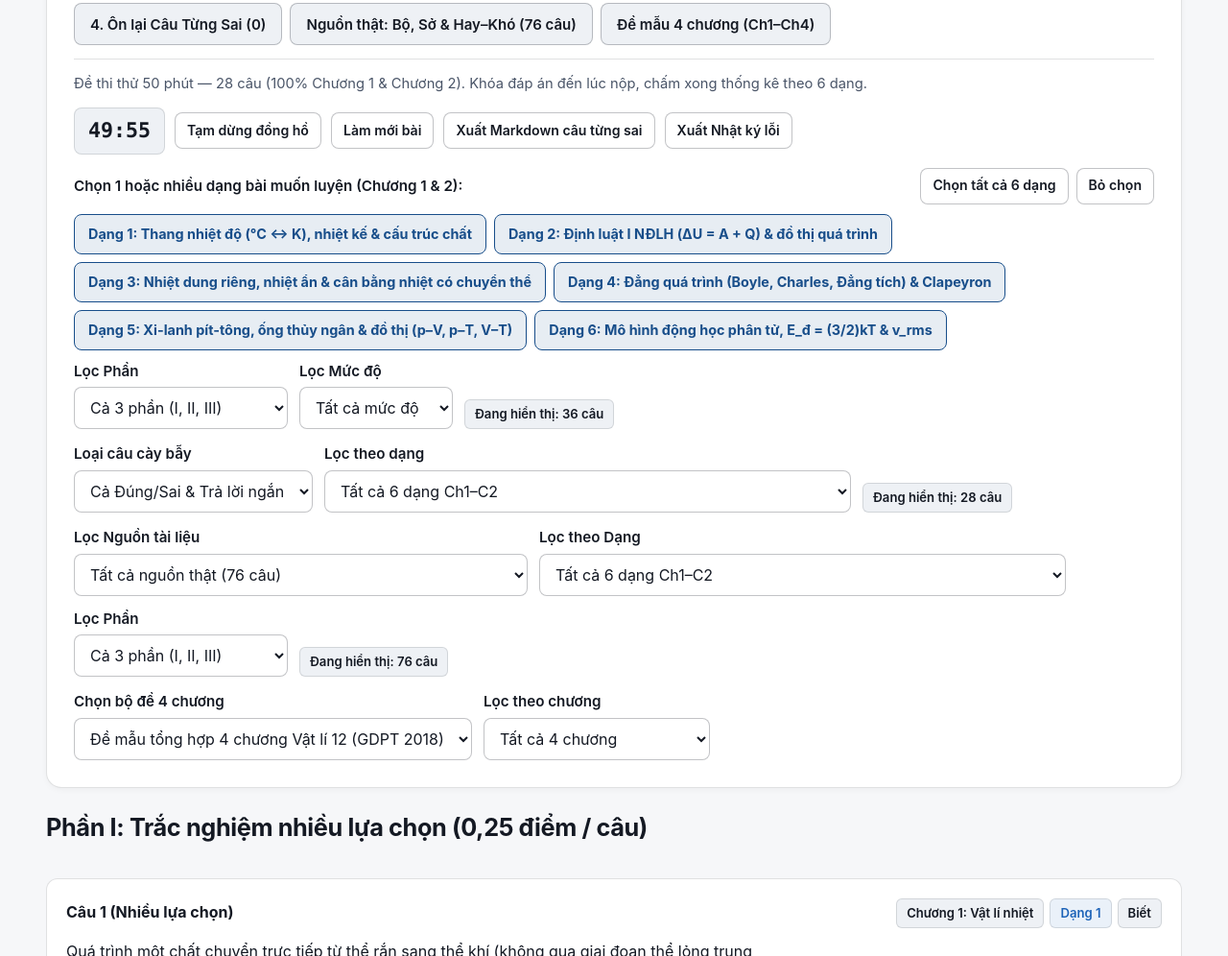
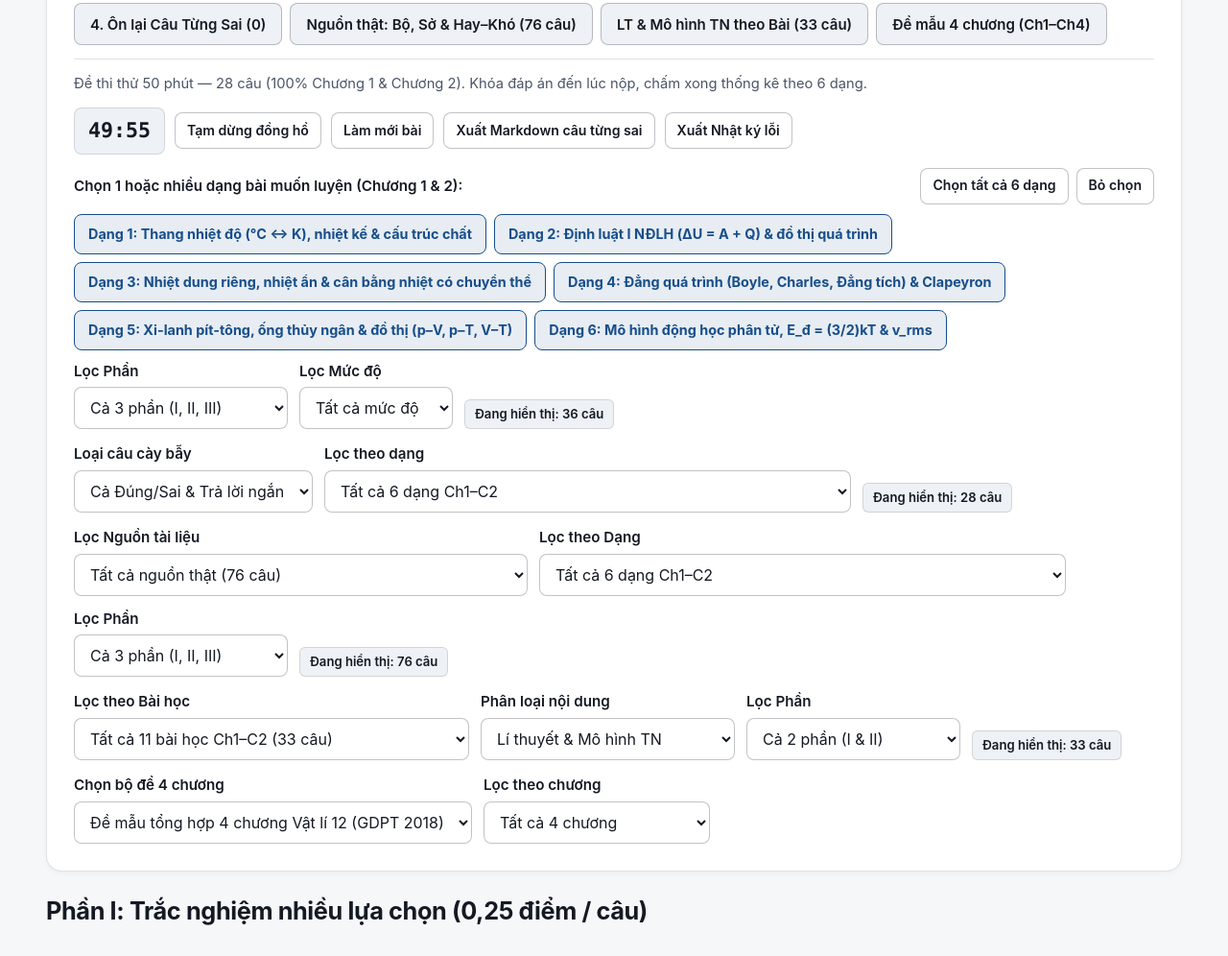
Before and after one commit to hoanganh159271-rgb/vat-li-12-thptqg, a plain HTML site: page luyen_tap/phong_thi_thptqg.html in a window 1280 px wide. Shown: the part 293-1289 px from the top of the page at 96% size. Drawn offline with Linux system fonts and the light colour scheme.

Commit message:
Integrate 11-lesson theory & experiment-model mode into exam room

```diff
--- a/luyen_tap/phong_thi_thptqg.html
+++ b/luyen_tap/phong_thi_thptqg.html
@@ -203,6 +203,7 @@
         <button type="button" class="mode-tab" role="tab" data-mode="bay_ds_tln" id="tab-bay_ds_tln" aria-selected="false">3. Chuyên cày Bẫy Đúng/Sai &amp; Trả lời ngắn</button>
         <button type="button" class="mode-tab" role="tab" data-mode="on_cau_sai" id="tab-on_cau_sai" aria-selected="false">4. Ôn lại Câu Từng Sai (0)</button>
         <button type="button" class="mode-tab" role="tab" data-mode="nguon_that" id="tab-nguon_that" aria-selected="false">Nguồn thật: Bộ, Sở &amp; Hay–Khó (76 câu)</button>
+        <button type="button" class="mode-tab" role="tab" data-mode="ly_thuyet_tn" id="tab-ly_thuyet_tn" aria-selected="false">LT &amp; Mô hình TN theo Bài (33 câu)</button>
         <button type="button" class="mode-tab" role="tab" data-mode="de_mau" id="tab-de_mau" aria-selected="false">Đề mẫu 4 chương (Ch1–Ch4)</button>
       </div>
 
@@ -309,6 +310,35 @@
           </div>
         </div>
 
+        <!-- Bộ lọc Lý thuyết & Mô hình TN từng Bài học (Mode 6) -->
+        <div id="lttn-filters" hidden style="display: flex; flex-wrap: wrap; gap: 12px; align-items: center;">
+          <div>
+            <label for="sel-lttn-bai" class="control-label" style="display: block; margin-bottom: 4px;">Lọc theo Bài học</label>
+            <select id="sel-lttn-bai" style="min-width: 260px;">
+              <option value="all">Tất cả 11 bài học Ch1–C2 (33 câu)</option>
+            </select>
+          </div>
+          <div>
+            <label for="sel-lttn-loai" class="control-label" style="display: block; margin-bottom: 4px;">Phân loại nội dung</label>
+            <select id="sel-lttn-loai" style="min-width: 210px;">
+              <option value="all">Lí thuyết &amp; Mô hình TN</option>
+              <option value="ly_thuyet">Lí thuyết bài học cốt lõi</option>
+              <option value="mo_hinh_tn">Lí thuyết Mô hình Thí nghiệm</option>
+            </select>
+          </div>
+          <div>
+            <label for="sel-lttn-phan" class="control-label" style="display: block; margin-bottom: 4px;">Lọc Phần</label>
+            <select id="sel-lttn-phan" style="min-width: 170px;">
+              <option value="all">Cả 2 phần (I &amp; II)</option>
+              <option value="I">Phần I (Nhiều lựa chọn)</option>
+              <option value="II">Phần II (Đúng/Sai)</option>
+            </select>
+          </div>
+          <div style="align-self: flex-end;">
+            <span id="lttn-count-tag" class="tag">Đang hiển thị: 33 câu</span>
+          </div>
+        </div>
+
         <!-- Bộ lọc Đề mẫu 4 chương cũ (Mode 5) -->
         <div id="legacy-filters" hidden style="display: flex; flex-wrap: wrap; gap: 12px; align-items: center;">
           <div>
@@ -423,6 +453,7 @@
   <script src="./data_nguon_thuc_te_c1_c2.js"></script>
   <script src="./data_de_tinh_hot_c1_c2.js"></script>
   <script src="./data_hay_kho_c1_c2.js"></script>
+  <script src="./data_ly_thuyet_tn_c1_c2.js"></script>
   <script>
     (function () {
       'use strict';
@@ -433,6 +464,7 @@
       var NGUON_BANK = window.LY_NGUON_THUC_TE_C1_C2 || { questions: [] };
       var DE_TINH_BANK = window.LY_DE_TINH_HOT_C1_C2 || { questions: [] };
       var HAY_KHO_BANK = window.LY_HAY_KHO_C1_C2 || { questions: [] };
+      var LTTN_BANK = window.LY_LY_THUYET_TN_C1_C2 || { lessons: [], questions: [] };
       var ALL_NGUON_QUESTIONS = [].concat(
         NGUON_BANK.questions || [],
         DE_TINH_BANK.questions || [],
@@ -452,6 +484,7 @@
 
       (CD_BANK.questions || []).forEach(function (q) { registerQuestion(q); });
       (ALL_NGUON_QUESTIONS || []).forEach(function (q) { registerQuestion(q); });
+      (LTTN_BANK.questions || []).forEach(function (q) { registerQuestion(q); });
       (EXAM_C12.phan1 || []).forEach(function (q) { registerQuestion(q, 'I'); });
       (EXAM_C12.phan2 || []).forEach(function (q) { registerQuestion(q, 'II'); });
       (EXAM_C12.phan3 || []).forEach(function (q) { registerQuestion(q, 'III'); });
@@ -538,6 +571,12 @@
       var selNguonDang = document.getElementById('sel-nguon-dang');
       var selNguonPhan = document.getElementById('sel-nguon-phan');
       var nguonCountTag = document.getElementById('nguon-count-tag');
+
+      var lttnFilters = document.getElementById('lttn-filters');
+      var selLttnBai = document.getElementById('sel-lttn-bai');
+      var selLttnLoai = document.getElementById('sel-lttn-loai');
+      var selLttnPhan = document.getElementById('sel-lttn-phan');
+      var lttnCountTag = document.getElementById('lttn-count-tag');
 
       var legacyFilters = document.getElementById('legacy-filters');
       var selExam = document.getElementById('sel-exam');
@@ -577,6 +616,13 @@
         selNguonDang.appendChild(optNguon);
       });
 
+      (LTTN_BANK.lessons || []).forEach(function (ls) {
+        var optLttn = document.createElement('option');
+        optLttn.value = ls.id;
+        optLttn.textContent = 'Ch' + ls.chuong + ' — ' + ls.label;
+        selLttnBai.appendChild(optLttn);
+      });
+
       (LEGACY_BANK.exams || []).forEach(function (ex) {
         var opt = document.createElement('option');
         opt.value = ex.id;
@@ -677,6 +723,9 @@
       selNguonNhom.addEventListener('change', renderView);
       selNguonDang.addEventListener('change', renderView);
       selNguonPhan.addEventListener('change', renderView);
+      selLttnBai.addEventListener('change', renderView);
+      selLttnLoai.addEventListener('change', renderView);
+      selLttnPhan.addEventListener('change', renderView);
 
       function buildTrapPool() {
         var list = [];
@@ -722,6 +771,15 @@
             return true;
           });
           return { list: filteredNguon };
+        }
+        if (appState.mode === 'ly_thuyet_tn') {
+          var filteredLttn = (LTTN_BANK.questions || []).filter(function (q) {
+            if (selLttnBai.value !== 'all' && q.bai !== selLttnBai.value) return false;
+            if (selLttnLoai.value !== 'all' && q.loai_lt !== selLttnLoai.value) return false;
+            if (selLttnPhan.value !== 'all' && q.phan !== selLttnPhan.value) return false;
+            return true;
+          });
+          return { list: filteredLttn };
         }
         if (appState.mode === 'on_cau_sai') {
           var wq = C.getWrongQueue();
@@ -858,6 +916,18 @@
           dTag.className = 'tag tag-cold';
           dTag.textContent = dangLabel(q.dang_bai);
           tagsWrap.appendChild(dTag);
+        }
+        if (q.bai) {
+          var bTag = document.createElement('span');
+          bTag.className = 'tag tag-cold';
+          bTag.textContent = q.bai.replace('B', 'Bài ');
+          tagsWrap.appendChild(bTag);
+        }
+        if (q.loai_lt) {
+          var ltTag = document.createElement('span');
+          ltTag.className = q.loai_lt === 'mo_hinh_tn' ? 'tag tag-warm' : 'tag';
+          ltTag.textContent = q.loai_lt === 'mo_hinh_tn' ? 'Mô hình TN' : 'Lí thuyết bài';
+          tagsWrap.appendChild(ltTag);
         }
         if (q.muc_do) {
           var mTag = document.createElement('span');
@@ -1176,6 +1246,7 @@
         cdFilters.hidden = appState.mode !== 'chuyen_de';
         trapFilters.hidden = appState.mode !== 'bay_ds_tln';
         nguonFilters.hidden = appState.mode !== 'nguon_that';
+        lttnFilters.hidden = appState.mode !== 'ly_thuyet_tn';
         legacyFilters.hidden = appState.mode !== 'de_mau';
         btnExportWrongMd.hidden = appState.mode !== 'on_cau_sai';
         submitFooterCard.hidden = !isExamMode;
@@ -1187,6 +1258,7 @@
           bay_ds_tln: 'Kho tốc độ cao gồm toàn bộ 28 câu Phần II (Đúng/Sai) & Phần III (Trả lời ngắn) của Chương 1 & 2.',
           on_cau_sai: 'Tự động gom các câu làm sai từ bộ nhớ cục bộ. Làm đúng trọn vẹn mới gỡ khỏi danh sách sai.',
           nguon_that: '76 câu hỏi 100% nguồn thật: 28 câu Bộ GD&ĐT & SGK + 28 câu Đề các Sở/Chuyên hot + 20 câu Tuyển tập Hay & Khó (Vận dụng cao 9+).',
+          ly_thuyet_tn: '33 câu hỏi Lí thuyết cốt lõi & Lí thuyết Mô hình Thí nghiệm cho từng bài học (Bài 1–6 Chương 1; Bài 8–12 Chương 2) — mỗi bài 2 câu Phần I + 1 câu Phần II Đúng/Sai.',
           de_mau: 'Đề mẫu tổng hợp đủ cả 4 chương (Vật lí nhiệt, Khí lí tưởng, Từ trường, Vật lí hạt nhân).'
         };
         leftControls.innerHTML = '<span class="muted" style="font-size: 0.92rem;">' + modeDesc[appState.mode] + '</span>';
@@ -1200,6 +1272,8 @@
           trapCountTag.textContent = 'Đang hiển thị: ' + data.list.length + ' / 28 câu';
         } else if (appState.mode === 'nguon_that') {
           nguonCountTag.textContent = 'Đang hiển thị: ' + data.list.length + ' / ' + ALL_NGUON_QUESTIONS.length + ' câu';
+        } else if (appState.mode === 'ly_thuyet_tn') {
+          lttnCountTag.textContent = 'Đang hiển thị: ' + data.list.length + ' / ' + (LTTN_BANK.questions || []).length + ' câu';
         }
 
         if (isExamMode) {
@@ -1341,7 +1415,7 @@
       }
 
       function switchMode(nextMode) {
-        var validModes = ['exam50', 'chuyen_de', 'bay_ds_tln', 'on_cau_sai', 'nguon_that', 'de_mau'];
+        var validModes = ['exam50', 'chuyen_de', 'bay_ds_tln', 'on_cau_sai', 'nguon_that', 'ly_thuyet_tn', 'de_mau'];
         if (validModes.indexOf(nextMode) < 0) nextMode = 'exam50';
         appState.mode = nextMode;
         modeTabs.forEach(function (t) {
@@ -1480,6 +1554,16 @@
         var hasNguonOpt = Array.prototype.some.call(selNguonNhom.options, function (opt) { return opt.value === qNguon; });
         if (hasNguonOpt) selNguonNhom.value = qNguon;
       }
+      var qBai = params.get('bai');
+      if (qBai) {
+        var hasBaiOpt = Array.prototype.some.call(selLttnBai.options, function (opt) { return opt.value === qBai; });
+        if (hasBaiOpt) selLttnBai.value = qBai;
+      }
+      var qLoai = params.get('loai');
+      if (qLoai) {
+        var hasLoaiOpt = Array.prototype.some.call(selLttnLoai.options, function (opt) { return opt.value === qLoai; });
+        if (hasLoaiOpt) selLttnLoai.value = qLoai;
+      }
 
       /* Giữ nguyên API kiểm thử cho các script xác minh */
       window.LY_EXAM_ENGINE = {
```
